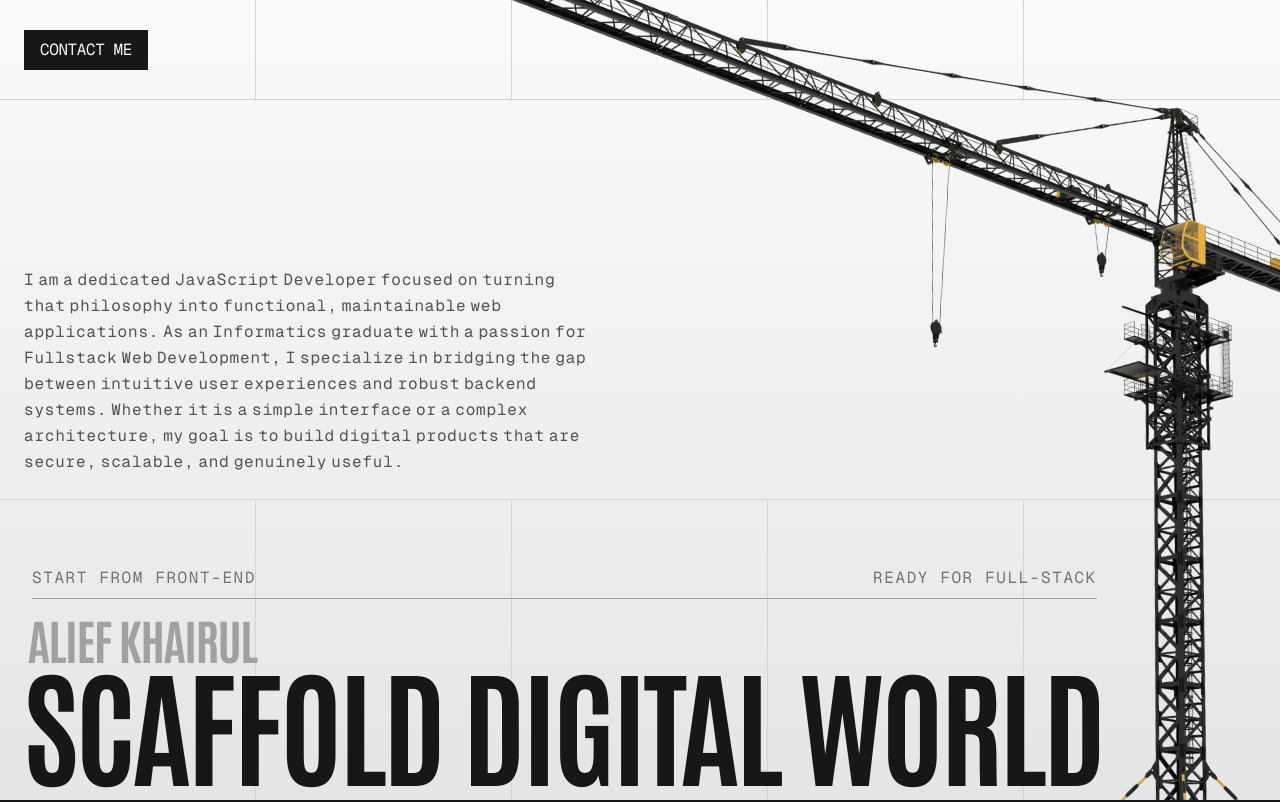
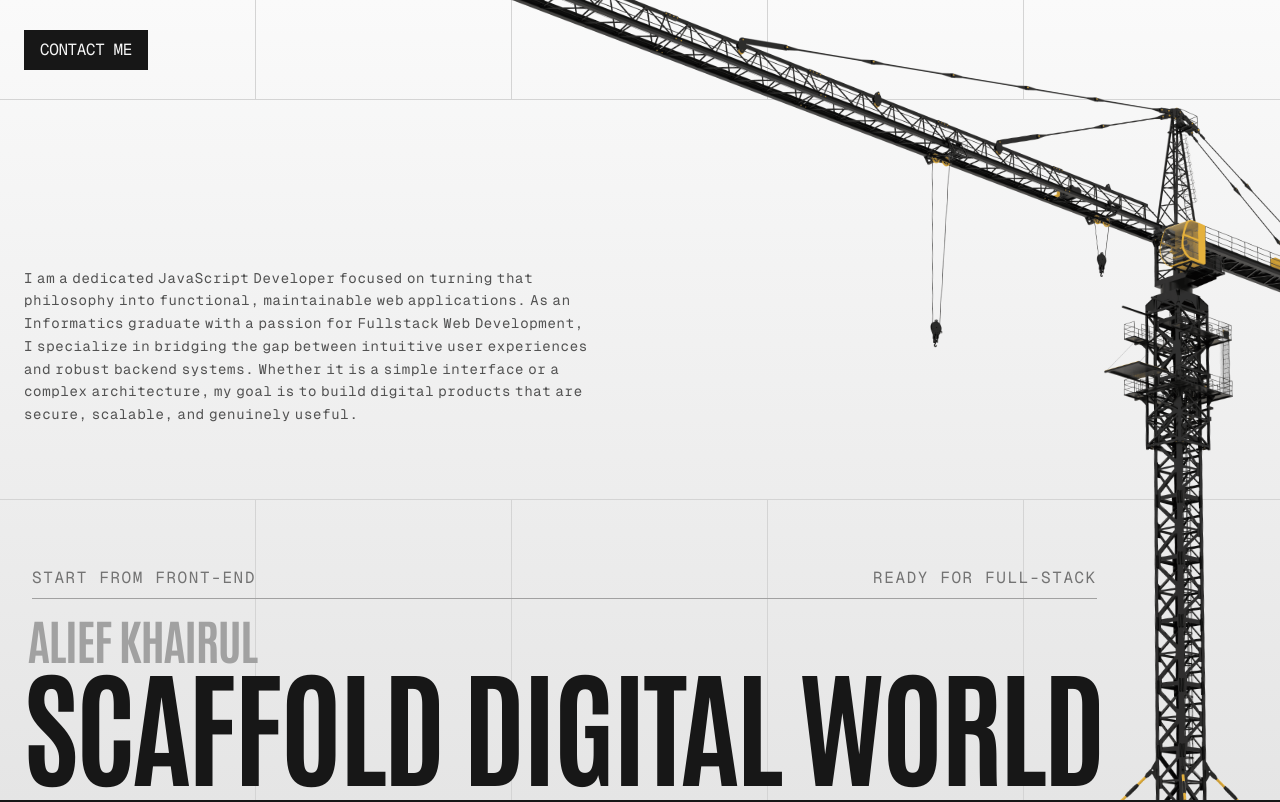
Before and after one commit to aliefkhairulfz/aliefkhairul, a Next.js app: page / in a window 1280 px wide. Shown: the top 802 px of the page. Built offline with nearby package versions, Linux system fonts and the light colour scheme.

Commit message:
ft: init2

```diff
--- a/app/page.tsx
+++ b/app/page.tsx
@@ -13,7 +13,6 @@ const antionio = Antonio({
 });
 
 export default function Home() {
-
     // Data tech stack
     const techStacks = [
         { name: 'TypeScript', icon: SiTypescript },
@@ -60,9 +59,9 @@ export default function Home() {
 
                 {/* Contact Me Button */}
                 <div className="absolute top-0 left-0 text-neutral-900 p-4 sm:p-6 md:py-7.5 z-20">
-                    <div className="flex items-center justify-center gap-2 py-2 px-4 bg-neutral-900 text-neutral-100 hover:bg-neutral-800 transition-colors cursor-pointer">
+                    <a href="mailto:aliefkhairulfz@gmail.com" className="flex items-center justify-center gap-2 py-2 px-4 bg-neutral-900 text-neutral-100 hover:bg-neutral-800 transition-colors cursor-pointer inline-flex">
                         <div className="tracking-tight uppercase text-sm sm:text-base font-mono">Contact Me</div>
-                    </div>
+                    </a>
                 </div>
 
                 {/* Biography Text */}
@@ -128,15 +127,9 @@ export default function Home() {
                                             <span className="shrink-0 text-right">{project.timeframe}</span>
                                         </div>
 
-                                        <h4 className={cn('text-2xl sm:text-4xl font-bold tracking-wide text-neutral-100', antionio.className)}>
-                                            {project.title}
-                                        </h4>
-                                        <p className="mt-3 text-neutral-300 text-sm sm:text-base font-semibold normal-case">
-                                            {project.subtitle}
-                                        </p>
-                                        <p className="mt-4 text-neutral-400 text-xs sm:text-sm normal-case leading-relaxed line-clamp-4">
-                                            {project.overview}
-                                        </p>
+                                        <h4 className={cn('text-2xl sm:text-4xl font-bold tracking-wide text-neutral-100', antionio.className)}>{project.title}</h4>
+                                        <p className="mt-3 text-neutral-300 text-sm sm:text-base font-semibold normal-case">{project.subtitle}</p>
+                                        <p className="mt-4 text-neutral-400 text-xs sm:text-sm normal-case leading-relaxed line-clamp-4">{project.overview}</p>
                                     </div>
                                     <div className="mt-8 flex flex-wrap gap-2 text-[10px] sm:text-xs normal-case">
                                         {project.techStack.map((tech, i) => (
--- a/components/BiographyText.tsx
+++ b/components/BiographyText.tsx
@@ -1,13 +1,14 @@
-"use client";
+'use client';
 
-import { motion } from "framer-motion";
+import { motion, Variants } from 'framer-motion';
 
-const text = "I am a dedicated JavaScript Developer focused on turning that philosophy into functional, maintainable web applications. As an Informatics graduate with a passion for Fullstack Web Development, I specialize in bridging the gap between intuitive user experiences and robust backend systems. Whether it is a simple interface or a complex architecture, my goal is to build digital products that are secure, scalable, and genuinely useful.";
+const text =
+    'I am a dedicated JavaScript Developer focused on turning that philosophy into functional, maintainable web applications. As an Informatics graduate with a passion for Fullstack Web Development, I specialize in bridging the gap between intuitive user experiences and robust backend systems. Whether it is a simple interface or a complex architecture, my goal is to build digital products that are secure, scalable, and genuinely useful.';
 
 export function BiographyText() {
-    const words = text.split(" ");
+    const words = text.split(' ');
 
-    const container = {
+    const container: Variants = {
         hidden: { opacity: 0 },
         visible: (i = 1) => ({
             opacity: 1,
@@ -15,21 +16,21 @@ export function BiographyText() {
         }),
     };
 
-    const child = {
+    const child: Variants = {
         visible: {
             opacity: 1,
-            display: "inline-block",
+            display: 'inline-block',
             transition: {
-                type: "spring",
+                type: 'spring',
                 damping: 12,
                 stiffness: 100,
             },
         },
         hidden: {
             opacity: 0,
-            display: "inline-block",
+            display: 'inline-block',
             transition: {
-                type: "spring",
+                type: 'spring',
                 damping: 12,
                 stiffness: 100,
             },
@@ -37,15 +38,10 @@ export function BiographyText() {
     };
 
     return (
-        <div className="absolute top-[18%] sm:top-1/4 md:top-1/3 left-0 ml-4 sm:ml-6 max-w-62.5 sm:max-w-xl flex flex-col gap-2 font-mono text-sm sm:text-base text-neutral-500 uppercase tracking-wider z-20">
-            <motion.p
-                variants={container}
-                initial="hidden"
-                animate="visible"
-                className="leading-relaxed normal-case text-neutral-600"
-            >
+        <div className="absolute top-[18%] sm:top-1/4 md:top-1/3 left-0 ml-4 sm:ml-6 max-w-62.5 sm:max-w-xl flex flex-col gap-2 font-mono text-sm sm:text-sm text-neutral-500 uppercase tracking-wider z-20">
+            <motion.p variants={container} initial="hidden" animate="visible" className="leading-relaxed normal-case text-neutral-600">
                 {words.map((word, index) => (
-                    <motion.span variants={child} key={index} style={{ marginRight: "4px" }}>
+                    <motion.span variants={child} key={index} style={{ marginRight: '4px' }}>
                         {word}
                     </motion.span>
                 ))}
```
